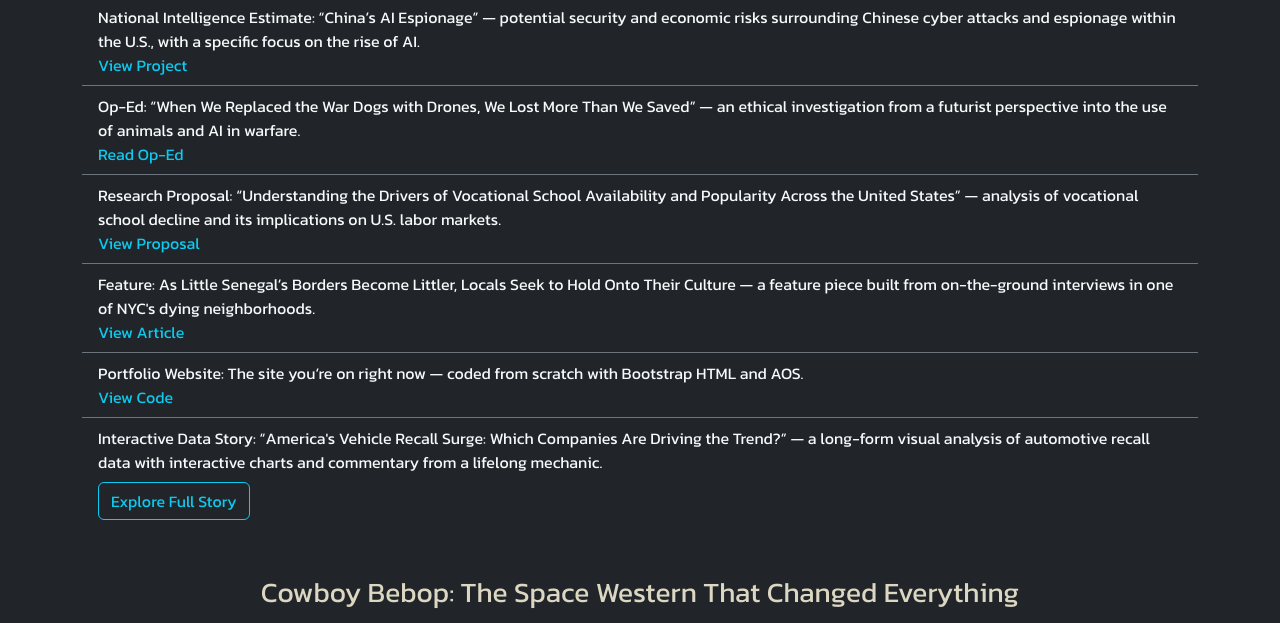
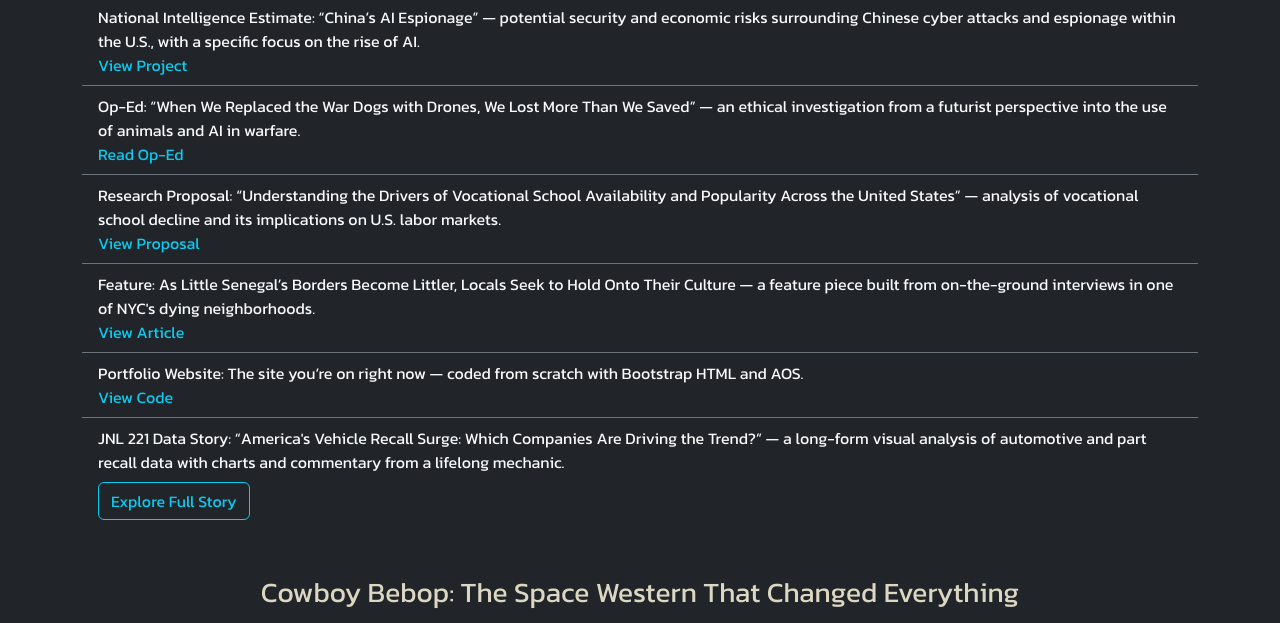
Before and after one commit to carlisiroark/carlisiroark.github.io, a plain HTML site: page meetstephenroarkk/projects/index.html in a window 1280 px wide. Shown: the part 175-798 px from the top of the page. Drawn offline with nearby package versions, Linux system fonts and the light colour scheme.

Commit message:
Add files via upload

```diff
--- a/meetstephenroarkk/projects/index.html
+++ b/meetstephenroarkk/projects/index.html
@@ -48,7 +48,7 @@
         <br><a href="https://github.com/carlisiroark/carlisiroark.github.io" class="text-info" target="_blank">View Code</a>
       </li>
       <li class="list-group-item bg-dark text-light border-secondary">
-        <strong>Interactive Data Story:</strong> “America's Vehicle Recall Surge: Which Companies Are Driving the Trend?” — a long-form visual analysis of automotive recall data with interactive charts and commentary from a lifelong mechanic.
+        <strong>JNL 221 Data Story:</strong> “America's Vehicle Recall Surge: Which Companies Are Driving the Trend?” — a long-form visual analysis of automotive and part recall data with  charts and commentary from a lifelong mechanic.
         <br><a href="../JnL221Project/index.html" class="btn btn-outline-info mt-2">Explore Full Story</a>
       </li>
     </ul>
```
